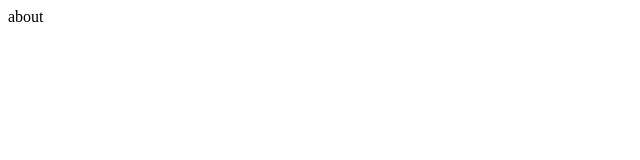
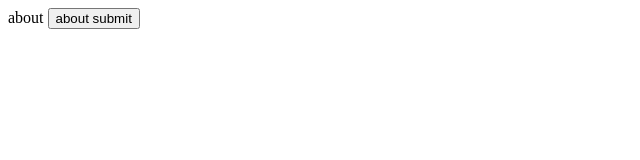
Before and after one commit to shkar-dev/gitcourse, a plain HTML site: page about.html in a window 1280 px wide. Shown: the whole page, without its empty margins (0-640 px from the left). Drawn offline with Linux system fonts and the light colour scheme.

Commit message:
about button added

```diff
--- a/about.html
+++ b/about.html
@@ -7,5 +7,6 @@
 </head>
 <body>
     about
+    <button>about submit</button>
 </body>
 </html>
```
